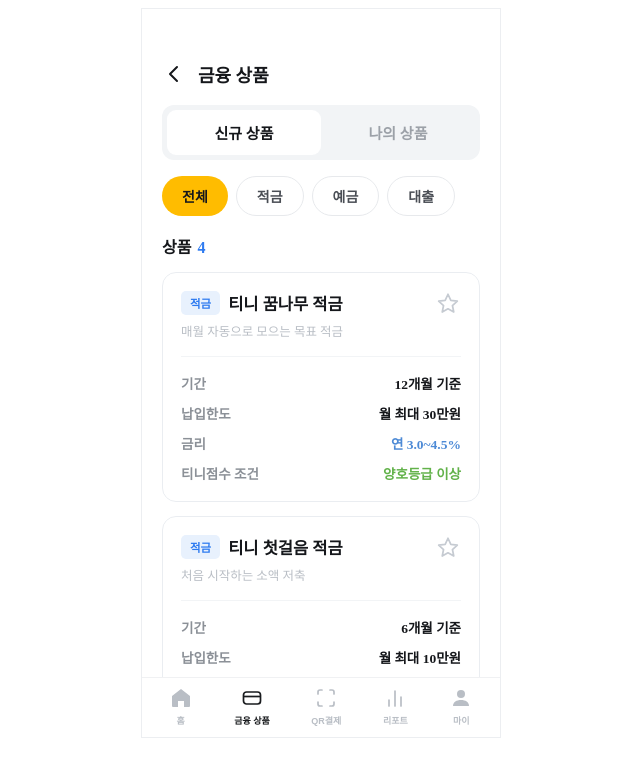
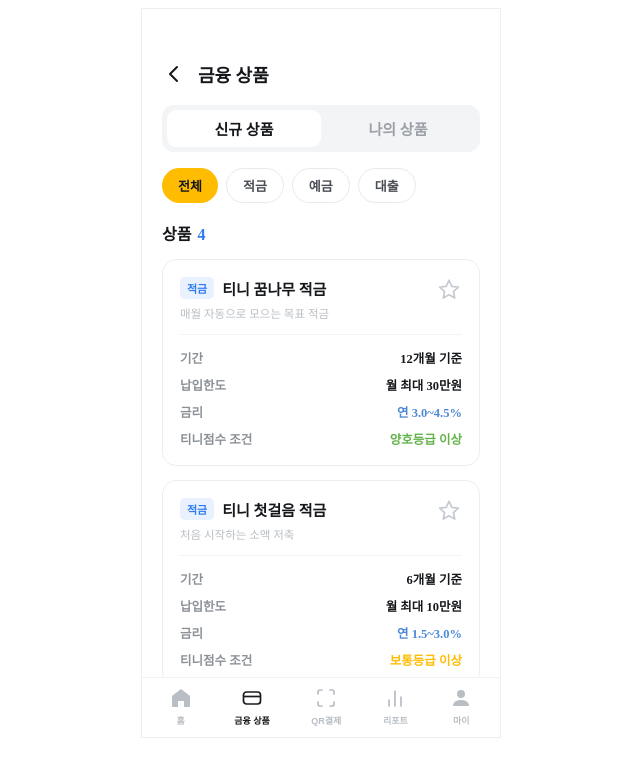
Before and after one commit to KB-PJT-CLASS22-TEAM4/TeenyMoney-FrontEnd, a Vue app in the folder frontend/: page /child/finance/newproducts in a window 1280 px wide. Shown: the top 776 px of the page, without its empty margins (319-959 px from the left). Built offline with nearby package versions, Linux system fonts and the light colour scheme; no server answers.

Commit message:
fix : 나의 상품 탭 라우터 및 UI 수정

```diff
--- a/frontend/src/pages/Child/Finance/NewProducts.vue
+++ b/frontend/src/pages/Child/Finance/NewProducts.vue
@@ -1,5 +1,5 @@
 <script setup>
-import { ref, computed } from 'vue'
+import { ref, computed , watch} from 'vue'
 import { useRouter } from 'vue-router'
 import BottomTabBar from '@/components/Child/BottomTabBar.vue'
 
@@ -13,6 +13,12 @@ const router = useRouter()
 // 탭: 신규 상품 / 나의 상품
 const activeTab = ref('신규 상품')
 const tabs = ['신규 상품', '나의 상품']
+
+watch(activeTab, (val) => {
+  if (val === '나의 상품') {
+    router.push({ name: 'child-finance-myproducts' })
+  }
+})
 
 // 상품 종류 필터
 const activeCategory = ref('전체')
@@ -273,7 +279,7 @@ function onScroll() {
 .tab {
   flex: 1;
   border: none;
-  padding: 12px 0;
+  padding: 8px 0;
   font-family: inherit;
   font-weight: 700;
   font-size: 15px;
@@ -297,12 +303,12 @@ function onScroll() {
 }
 
 .chip {
-  padding: 9px 20px;
+  padding: 7px 16px;
   border: none;
   border-radius: 999px;
   font-family: inherit;
   font-weight: 700;
-  font-size: 14px;
+  font-size: 13px;
   color: #15171b;
   background: #ffbc00;
   cursor: pointer;
@@ -332,7 +338,7 @@ function onScroll() {
 .card {
   border: 1.3px solid #eaedf1;
   border-radius: 14px;
-  padding: 18px;
+  padding: 17px;
   margin-bottom: 14px;
   transition: border-color 0.3s, background 0.3s;
 }
@@ -361,10 +367,10 @@ function onScroll() {
 }
 
 .badge {
-  padding: 4px 9px;
+  padding: 3px 7px;
   border-radius: 5px;
   font-weight: 700;
-  font-size: 11.5px;
+  font-size: 11px;
 }
 
 .badge.blue {
@@ -379,13 +385,13 @@ function onScroll() {
 
 .prod-title {
   font-weight: 800;
-  font-size: 16.5px;
+  font-size: 15px;
   color: #15171b;
 }
 
 .prod-desc {
   font-weight: 500;
-  font-size: 12.5px;
+  font-size: 11.5px;
   color: #b9bec5;
 }
 
@@ -422,13 +428,13 @@ function onScroll() {
 .divider {
   height: 1px;
   background: #f2f4f6;
-  margin: 16px 0;
+  margin: 13px 0;
 }
 
 .details {
   display: flex;
   flex-direction: column;
-  gap: 10px;
+  gap: 8px;
 }
 
 .detail-row {
@@ -439,13 +445,13 @@ function onScroll() {
 
 .d-label {
   font-weight: 600;
-  font-size: 13.5px;
+  font-size: 12.5px;
   color: #8b9097;
 }
 
 .d-value {
   font-weight: 700;
-  font-size: 13.5px;
+  font-size: 12.5px;
   color: #15171b;
 }
 
```
